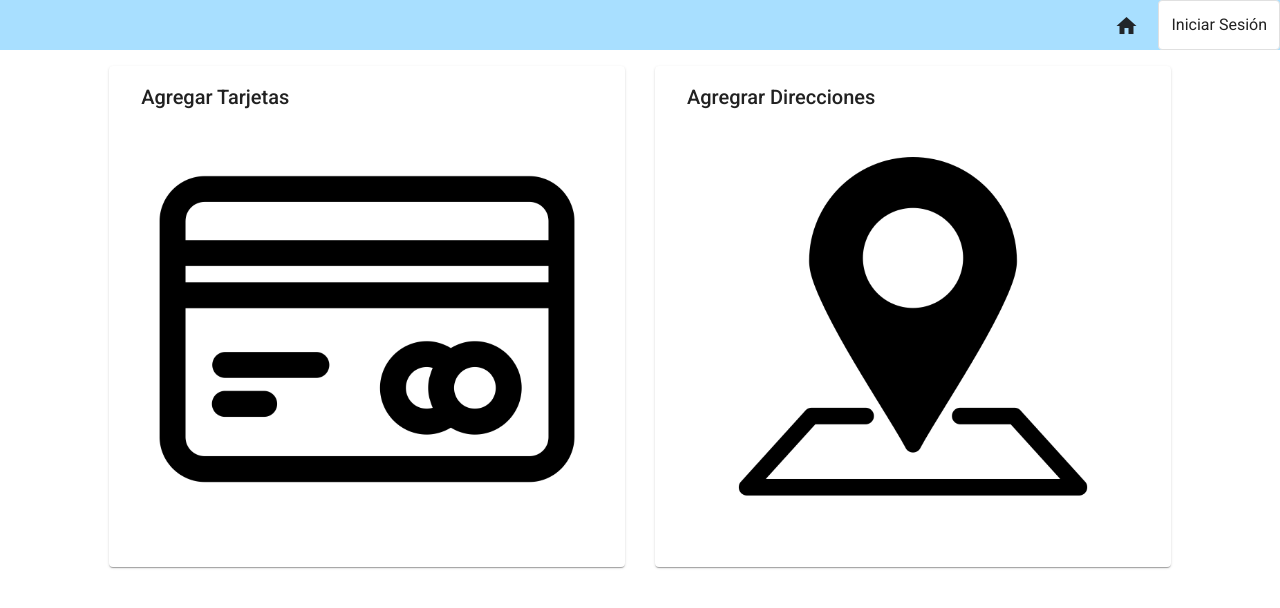
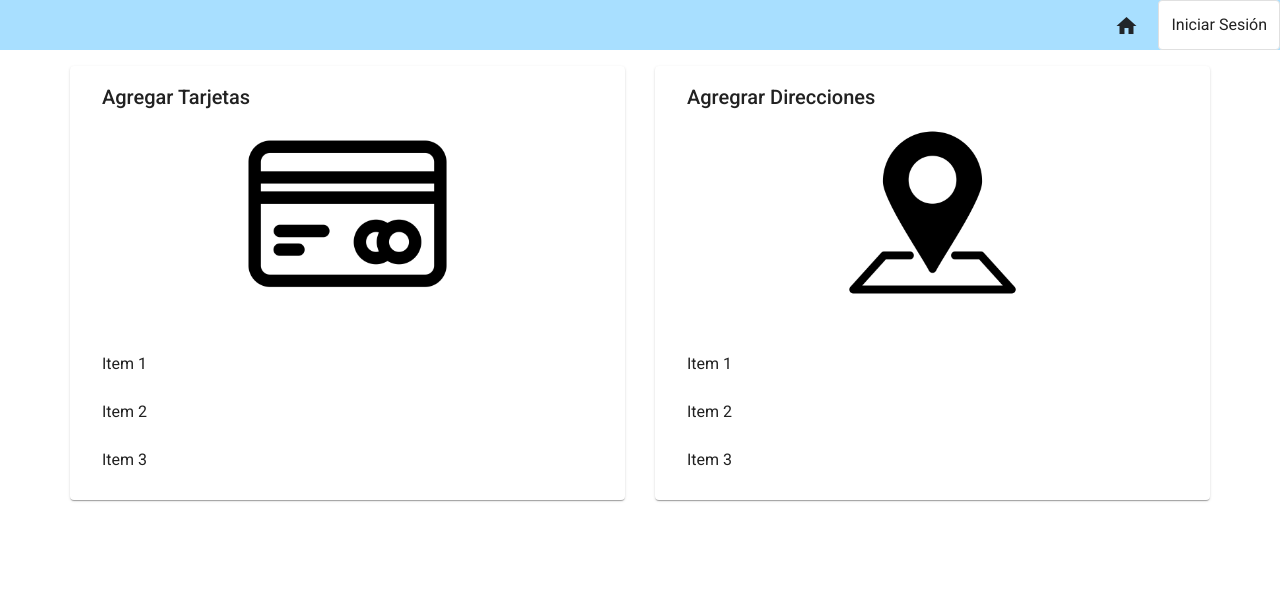
Before and after one commit to 1Dore/Tienda-virtual, an Angular app in the folder Front-end/Front-end/: page /user-page in a window 1280 px wide. Shown: the top 608 px of the page. Built offline with nearby package versions, Linux system fonts and the light colour scheme.

Commit message:
Login Id guardado

```diff
--- a/Front-end/Front-end/src/app/components/login/login.component.ts
+++ b/Front-end/Front-end/src/app/components/login/login.component.ts
@@ -68,6 +68,7 @@ export class LoginComponent implements OnInit {
           this.auth.guardarSenal();
           this.auth.isLogin()
           localStorage.setItem('loggedUser', login.correo);
+          localStorage.setItem('UserID', login.u_id);
           window.location.href = '/menu-principal';
           this.router.navigateByUrl('/menu-principal');
         }
--- a/Front-end/Front-end/src/app/components/menu-principal/menu-principal.component.html
+++ b/Front-end/Front-end/src/app/components/menu-principal/menu-principal.component.html
@@ -26,10 +26,8 @@
             </mat-form-field>
         </div>
     </form>
-
+    <div class="container">
         <div class="row">
-        <div class="col-1"></div>
-        <div class="col-10">
                 <div class="row">
                     <div class="col-4">
                         <mat-card>
@@ -63,7 +61,6 @@
                     </div>
                 </div>
         </div>
-        <div class="col-1"></div>
     </div>
 
     <script src="https://code.jquery.com/jquery-3.5.1.slim.min.js"
--- a/Front-end/Front-end/src/app/components/user-page/user-page.component.html
+++ b/Front-end/Front-end/src/app/components/user-page/user-page.component.html
@@ -16,18 +16,32 @@
         </div>
     </div>-->
     <p class="separator"></p>
+    <div class="container">
         <div class="row">
-        <div class="col-1"></div>
-        <div class="col-10">
             <div class="row">
                 <div class="col-6">
                     <mat-card>
                         <mat-card-header>
                             <mat-card-title>Agregar Tarjetas</mat-card-title>
                         </mat-card-header>
+                        <div class="container">
+                            <div class="row">
+                                <div class="col-3"></div>
+                                <div class="col-6">
                                     <button (click)="openTarjeta()" mat-button>
                                         <img mat-card-image src="assets/img/card.png">
                                     </button>
+                                </div>
+                                <div class="col-3"></div>
+                            </div>
+                            <div class="row">
+                                <mat-list role="list">
+                                    <mat-list-item role="listitem">Item 1</mat-list-item>
+                                    <mat-list-item role="listitem">Item 2</mat-list-item>
+                                    <mat-list-item role="listitem">Item 3</mat-list-item>
+                                  </mat-list>
+                            </div>
+                        </div>
                     </mat-card>
                 </div>
                 <div class="col-6">
@@ -35,14 +49,28 @@
                         <mat-card-header>
                             <mat-card-title>Agregrar Direcciones</mat-card-title>
                         </mat-card-header>
+                        <div class="container">
+                            <div class="row">
+                                <div class="col-3"></div>
+                                <div class="col-6">
                                     <button (click)="openDireccion()" mat-button>
                                         <img mat-card-image src="assets/img/location.png">
                                     </button>
+                                </div>
+                                <div class="col-3"></div>
+                            </div>
+                            <div class="row">
+                                <mat-list role="list">
+                                    <mat-list-item role="listitem">Item 1</mat-list-item>
+                                    <mat-list-item role="listitem">Item 2</mat-list-item>
+                                    <mat-list-item role="listitem">Item 3</mat-list-item>
+                                  </mat-list>
+                            </div>
+                        </div>
                     </mat-card>
                 </div>
             </div>
         </div>
-        <div class="col-1"></div>
     </div>
 
     <script src="https://code.jquery.com/jquery-3.5.1.slim.min.js"
--- a/Front-end/Front-end/src/app/components/user-page/user-page.component.ts
+++ b/Front-end/Front-end/src/app/components/user-page/user-page.component.ts
@@ -2,6 +2,10 @@ import { Component, OnInit } from '@angular/core';
 import { MatDialog } from '@angular/material/dialog';
 import { DireccionUsuarioComponent } from '../direccion-usuario/direccion-usuario.component';
 import { TarjetaUsuarioComponent } from '../tarjeta-usuario/tarjeta-usuario.component';
+
+class tarjeta{
+  numeroTarjeta: Number;
+}
 
 @Component({
   selector: 'app-user-page',
@@ -23,6 +27,10 @@ export class UserPageComponent implements OnInit {
 
   ngOnInit(): void {
   }
+
+
+
+
   openTarjeta(): void {
     const dialogRef = this.dialog.open(TarjetaUsuarioComponent, {
       width: '500px',
```
Lines whose indentation alone changed are shown as unchanged.
